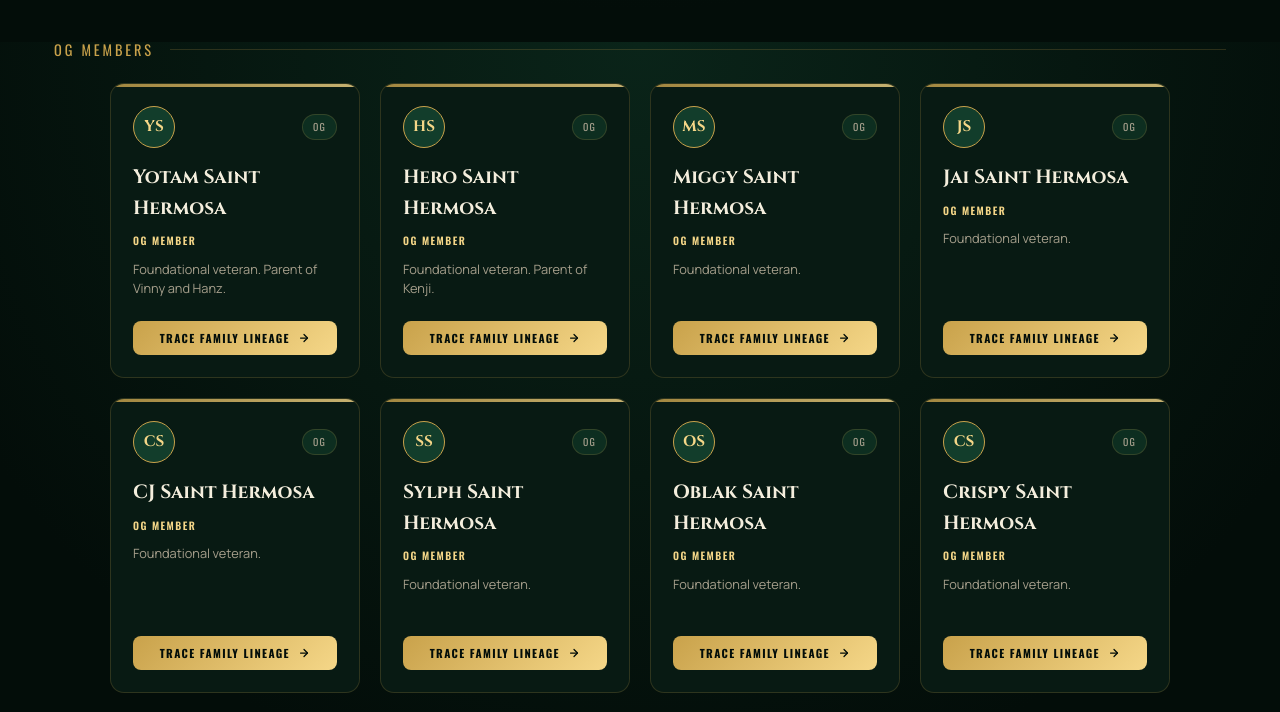
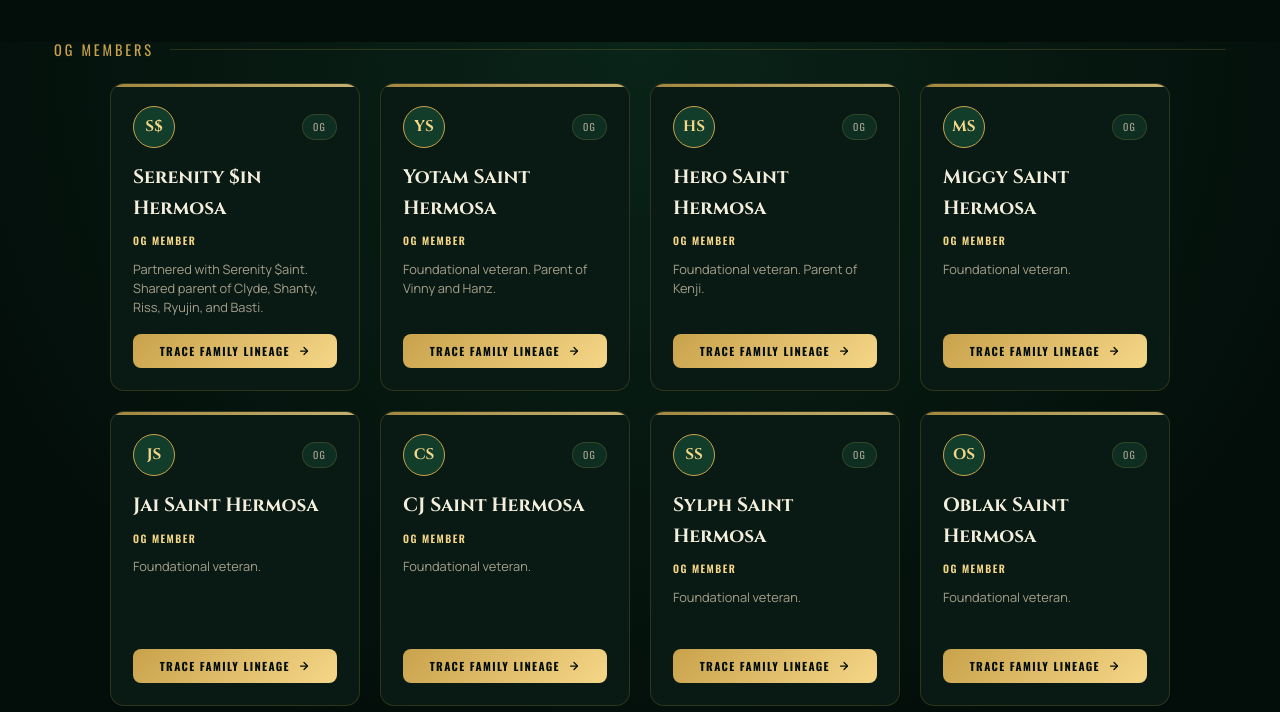
Before and after one commit to schzka/hermosa-family, a Vue app: page /hierarchy in a window 1280 px wide. Shown: the part 1558-2270 px from the top of the page. Built offline with nearby package versions, Linux system fonts and the light colour scheme.

Commit message:
Set Serenity \ as OG Member and render Partner/Couple card in lineage modal

```diff
--- a/src/data/members.js
+++ b/src/data/members.js
@@ -11,82 +11,82 @@ export const BRANCH_DESC = {
 
 export const MEMBERS = [
   // --- FOUNDERS ---
-  { id: 1, name: 'JD Hermosa', rank: 'Founder', branch: 'Founders', sponsor: null, bio: 'Original founding table.' },
-  { id: 2, name: 'Keny Hermosa', rank: 'Founder', branch: 'Founders', sponsor: null, bio: 'Original founding table.' },
-  { id: 3, name: 'Choco Hermosa', rank: 'Founder', branch: 'Founders', sponsor: null, bio: 'Parent of Pabs, Sycha, Chuya, Crispy, and Tetsuya.' },
-  { id: 4, name: 'Ralph Hermosa', rank: 'Founder', branch: 'Founders', sponsor: null, bio: 'Original founding table.' },
-  { id: 5, name: 'Ron Hermosa', rank: 'Founder', branch: 'Founders', sponsor: null, bio: 'Original founding table.' },
-  { id: 6, name: 'Lakan Hermosa', rank: 'Founder', branch: 'Founders', sponsor: null, bio: 'Parent of Papi and Rayuu (Kozie).' },
-  { id: 7, name: 'Cleoh Hermosa', rank: 'Founder', branch: 'Founders', sponsor: null, bio: 'Original founding table.' },
-  { id: 8, name: 'Serenity $aint Hermosa', rank: 'Founder', branch: 'Founders', sponsor: null, bio: 'Partnered with Serenity $in. Shared parent of Clyde, Shanty, Riss, Ryujin, and Basti.' },
-  { id: 9, name: 'Obet Hermosa', rank: 'Founder', branch: 'Founders', sponsor: null, bio: 'Parent of Andoy.' },
-  { id: 10, name: 'Kira Hermosa', rank: 'Founder', branch: 'Founders', sponsor: null, bio: 'Original founding table.' },
-  { id: 11, name: 'Natalie Hermosa', rank: 'Founder', branch: 'Founders', sponsor: null, bio: 'Original founding table.' },
+  { id: 1, name: 'JD Hermosa', rank: 'Founder', branch: 'Founders', sponsor: null, partnerId: null, bio: 'Original founding table.' },
+  { id: 2, name: 'Keny Hermosa', rank: 'Founder', branch: 'Founders', sponsor: null, partnerId: null, bio: 'Original founding table.' },
+  { id: 3, name: 'Choco Hermosa', rank: 'Founder', branch: 'Founders', sponsor: null, partnerId: null, bio: 'Parent of Pabs, Sycha, Chuya, Crispy, and Tetsuya.' },
+  { id: 4, name: 'Ralph Hermosa', rank: 'Founder', branch: 'Founders', sponsor: null, partnerId: null, bio: 'Original founding table.' },
+  { id: 5, name: 'Ron Hermosa', rank: 'Founder', branch: 'Founders', sponsor: null, partnerId: null, bio: 'Original founding table.' },
+  { id: 6, name: 'Lakan Hermosa', rank: 'Founder', branch: 'Founders', sponsor: null, partnerId: null, bio: 'Parent of Papi and Rayuu (Kozie).' },
+  { id: 7, name: 'Cleoh Hermosa', rank: 'Founder', branch: 'Founders', sponsor: null, partnerId: null, bio: 'Original founding table.' },
+  { id: 8, name: 'Serenity $aint Hermosa', rank: 'Founder', branch: 'Founders', sponsor: null, partnerId: 12, bio: 'Partnered with Serenity $in. Shared parent of Clyde, Shanty, Riss, Ryujin, and Basti.' },
+  { id: 9, name: 'Obet Hermosa', rank: 'Founder', branch: 'Founders', sponsor: null, partnerId: null, bio: 'Parent of Andoy.' },
+  { id: 10, name: 'Kira Hermosa', rank: 'Founder', branch: 'Founders', sponsor: null, partnerId: null, bio: 'Original founding table.' },
+  { id: 11, name: 'Natalie Hermosa', rank: 'Founder', branch: 'Founders', sponsor: null, partnerId: null, bio: 'Original founding table.' },
 
   // --- OG ---
-  { id: 31, name: 'Yotam Saint Hermosa', rank: 'OG Member', branch: 'OG', sponsor: null, bio: 'Foundational veteran. Parent of Vinny and Hanz.' },
-  { id: 32, name: 'Hero Saint Hermosa', rank: 'OG Member', branch: 'OG', sponsor: null, bio: 'Foundational veteran. Parent of Kenji.' },
-  { id: 33, name: 'Miggy Saint Hermosa', rank: 'OG Member', branch: 'OG', sponsor: null, bio: 'Foundational veteran.' },
-  { id: 34, name: 'Jai Saint Hermosa', rank: 'OG Member', branch: 'OG', sponsor: null, bio: 'Foundational veteran.' },
-  { id: 35, name: 'CJ Saint Hermosa', rank: 'OG Member', branch: 'OG', sponsor: null, bio: 'Foundational veteran.' },
-  { id: 36, name: 'Sylph Saint Hermosa', rank: 'OG Member', branch: 'OG', sponsor: null, bio: 'Foundational veteran.' },
-  { id: 37, name: 'Oblak Saint Hermosa', rank: 'OG Member', branch: 'OG', sponsor: null, bio: 'Foundational veteran.' },
-  { id: 38, name: 'Crispy Saint Hermosa', rank: 'OG Member', branch: 'OG', sponsor: null, bio: 'Foundational veteran.' },
-  { id: 39, name: 'Sushi Saint Hermosa', rank: 'OG Member', branch: 'OG', sponsor: null, bio: 'Foundational veteran.' },
-  { id: 40, name: 'Balweg Saint Hermosa', rank: 'OG Member', branch: 'OG', sponsor: null, bio: 'Foundational veteran.' },
-  { id: 41, name: 'Louise Saint Hermosa', rank: 'OG Member', branch: 'OG', sponsor: null, bio: 'Foundational veteran.' },
-  { id: 42, name: 'Berdugo Saint Hermosa', rank: 'OG Member', branch: 'OG', sponsor: null, bio: 'Foundational veteran.' },
-  { id: 43, name: 'Nickler Saint Hermosa', rank: 'OG Member', branch: 'OG', sponsor: null, bio: 'Foundational veteran.' },
-  { id: 44, name: 'Emas Saint Hermosa', rank: 'OG Member', branch: 'OG', sponsor: null, bio: 'Foundational veteran.' },
-  { id: 45, name: 'Andoy Saint Hermosa', rank: 'OG Member', branch: 'OG', sponsor: 9, bio: 'Lineage under Obet Hermosa.' },
-  { id: 46, name: 'Kenji Saint Hermosa', rank: 'OG Member', branch: 'OG', sponsor: 32, bio: 'Lineage under Hero.' },
-  { id: 47, name: 'Vinny Saint Hermosa', rank: 'OG Member', branch: 'OG', sponsor: 31, bio: 'Lineage under Yotam.' },
+  { id: 12, name: 'Serenity $in Hermosa', rank: 'OG Member', branch: 'OG', sponsor: null, partnerId: 8, bio: 'Partnered with Serenity $aint. Shared parent of Clyde, Shanty, Riss, Ryujin, and Basti.' },
+  { id: 31, name: 'Yotam Saint Hermosa', rank: 'OG Member', branch: 'OG', sponsor: null, partnerId: null, bio: 'Foundational veteran. Parent of Vinny and Hanz.' },
+  { id: 32, name: 'Hero Saint Hermosa', rank: 'OG Member', branch: 'OG', sponsor: null, partnerId: null, bio: 'Foundational veteran. Parent of Kenji.' },
+  { id: 33, name: 'Miggy Saint Hermosa', rank: 'OG Member', branch: 'OG', sponsor: null, partnerId: null, bio: 'Foundational veteran.' },
+  { id: 34, name: 'Jai Saint Hermosa', rank: 'OG Member', branch: 'OG', sponsor: null, partnerId: null, bio: 'Foundational veteran.' },
+  { id: 35, name: 'CJ Saint Hermosa', rank: 'OG Member', branch: 'OG', sponsor: null, partnerId: null, bio: 'Foundational veteran.' },
+  { id: 36, name: 'Sylph Saint Hermosa', rank: 'OG Member', branch: 'OG', sponsor: null, partnerId: null, bio: 'Foundational veteran.' },
+  { id: 37, name: 'Oblak Saint Hermosa', rank: 'OG Member', branch: 'OG', sponsor: null, partnerId: null, bio: 'Foundational veteran.' },
+  { id: 38, name: 'Crispy Saint Hermosa', rank: 'OG Member', branch: 'OG', sponsor: null, partnerId: null, bio: 'Foundational veteran.' },
+  { id: 39, name: 'Sushi Saint Hermosa', rank: 'OG Member', branch: 'OG', sponsor: null, partnerId: null, bio: 'Foundational veteran.' },
+  { id: 40, name: 'Balweg Saint Hermosa', rank: 'OG Member', branch: 'OG', sponsor: null, partnerId: null, bio: 'Foundational veteran.' },
+  { id: 41, name: 'Louise Saint Hermosa', rank: 'OG Member', branch: 'OG', sponsor: null, partnerId: null, bio: 'Foundational veteran.' },
+  { id: 42, name: 'Berdugo Saint Hermosa', rank: 'OG Member', branch: 'OG', sponsor: null, partnerId: null, bio: 'Foundational veteran.' },
+  { id: 43, name: 'Nickler Saint Hermosa', rank: 'OG Member', branch: 'OG', sponsor: null, partnerId: null, bio: 'Foundational veteran.' },
+  { id: 44, name: 'Emas Saint Hermosa', rank: 'OG Member', branch: 'OG', sponsor: null, partnerId: null, bio: 'Foundational veteran.' },
+  { id: 45, name: 'Andoy Saint Hermosa', rank: 'OG Member', branch: 'OG', sponsor: 9, partnerId: null, bio: 'Lineage under Obet Hermosa.' },
+  { id: 46, name: 'Kenji Saint Hermosa', rank: 'OG Member', branch: 'OG', sponsor: 32, partnerId: null, bio: 'Lineage under Hero.' },
+  { id: 47, name: 'Vinny Saint Hermosa', rank: 'OG Member', branch: 'OG', sponsor: 31, partnerId: null, bio: 'Lineage under Yotam.' },
 
   // --- MEMBERS ---
-  { id: 12, name: 'Serenity $in Hermosa', rank: 'Member', branch: 'Members', sponsor: null, bio: 'Partnered with Serenity $aint. Shared parent of Clyde, Shanty, Riss, Ryujin, and Basti.' },
-  { id: 13, name: 'Lucifer (Kulas) Hermosa', rank: 'Member', branch: 'Members', sponsor: null, bio: 'Active family line.' },
-  { id: 14, name: 'Yongz Hermosa', rank: 'Member', branch: 'Members', sponsor: null, bio: 'Active family line.' },
-  { id: 15, name: 'Sushi $in Hermosa', rank: 'Member', branch: 'Members', sponsor: 25, bio: 'Lineage under Sunday (Thomas).' },
-  { id: 16, name: 'Sycha Hermosa', rank: 'Member', branch: 'Members', sponsor: 3, bio: 'Lineage under Choco Hermosa.' },
-  { id: 17, name: 'Chuya Hermosa', rank: 'Member', branch: 'Members', sponsor: 3, bio: 'Lineage under Choco Hermosa.' },
-  { id: 18, name: 'Adore Hermosa', rank: 'Member', branch: 'Members', sponsor: null, bio: 'Active family line.' },
-  { id: 19, name: 'Papi Hermosa', rank: 'Member', branch: 'Members', sponsor: 6, bio: 'Lineage under Lakan Hermosa.' },
-  { id: 20, name: 'Rayuu (Kozie) Hermosa', rank: 'Member', branch: 'Members', sponsor: 6, bio: 'Lineage under Lakan Hermosa.' },
-  { id: 21, name: 'Dax Demonyo Hermosa', rank: 'Member', branch: 'Members', sponsor: null, bio: 'Demonyo bloodline.' },
-  { id: 22, name: 'Sydz Demonyo Hermosa', rank: 'Member', branch: 'Members', sponsor: null, bio: 'Demonyo bloodline.' },
-  { id: 23, name: 'Matteo Demonyo Hermosa', rank: 'Member', branch: 'Members', sponsor: null, bio: 'Demonyo bloodline.' },
-  { id: 24, name: 'Cali Hermosa', rank: 'Member', branch: 'Members', sponsor: null, bio: 'Active family line.' },
-  { id: 25, name: 'Sunday (Samoht) Hermosa', rank: 'Member', branch: 'Members', sponsor: null, bio: 'Parent of Rhy, Sushi, and Reinier.' },
-  { id: 26, name: 'Crispy Hermosa', rank: 'Member', branch: 'Members', sponsor: 3, bio: 'Lineage under Choco Hermosa.' },
-  { id: 27, name: 'Korbet Hermosa', rank: 'Member', branch: 'Members', sponsor: null, bio: 'Active family line.' },
-  { id: 28, name: 'Tg Hermosa', rank: 'Member', branch: 'Members', sponsor: null, bio: 'Active family line.' },
-  { id: 29, name: 'Tetsuya Hermosa', rank: 'Member', branch: 'Members', sponsor: 3, bio: 'Lineage under Choco Hermosa.' },
-  { id: 30, name: 'Reinier Hermosa', rank: 'Associate', branch: 'Members', sponsor: 25, bio: 'Lineage under Sunday (Thomas).' },
-  { id: 48, name: 'Clyde Saint Hermosa', rank: 'Associate', branch: 'Members', sponsor: 8, bio: 'Shared lineage under Serenity $aint & Serenity $in.' },
-  { id: 49, name: 'Shanty Sin Hermosa', rank: 'Associate', branch: 'Members', sponsor: 8, bio: 'Shared lineage under Serenity $aint & Serenity $in.' },
-  { id: 50, name: 'Riss Saint Hermosa', rank: 'Associate', branch: 'Members', sponsor: 8, bio: 'Shared lineage under Serenity $aint & Serenity $in.' },
-  { id: 51, name: 'Ryujin Saint Hermosa', rank: 'Associate', branch: 'Members', sponsor: 8, bio: 'Shared lineage under Serenity $aint & Serenity $in.' },
-  { id: 52, name: 'Basti Saint Hermosa', rank: 'Associate', branch: 'Members', sponsor: 8, bio: 'Shared lineage under Serenity $aint & Serenity $in.' },
-  { id: 53, name: 'Pabs Saint Hermosa', rank: 'Associate', branch: 'Members', sponsor: 3, bio: 'Lineage under Choco Hermosa.' },
-  { id: 54, name: 'Rhy Saint Hermosa', rank: 'Associate', branch: 'Members', sponsor: 25, bio: 'Lineage under Sunday (Thomas).' },
-  { id: 55, name: 'Zion Saint Hermosa', rank: 'Associate', branch: 'Members', sponsor: null, bio: 'Saint Hermosa line.' },
-  { id: 56, name: 'See Saint Hermosa', rank: 'Associate', branch: 'Members', sponsor: null, bio: 'Saint Hermosa line.' },
-  { id: 57, name: 'Lance Saint Hermosa', rank: 'Associate', branch: 'Members', sponsor: null, bio: 'Saint Hermosa line.' },
-  { id: 58, name: 'Santan Saint Hermosa', rank: 'Associate', branch: 'Members', sponsor: null, bio: 'Saint Hermosa line.' },
-  { id: 59, name: 'Killua Saint Hermosa', rank: 'Associate', branch: 'Members', sponsor: null, bio: 'Saint Hermosa line.' },
-  { id: 60, name: 'Sikret Saint Hermosa', rank: 'Associate', branch: 'Members', sponsor: null, bio: 'Saint Hermosa line.' },
-  { id: 61, name: 'Kon Saint Hermosa', rank: 'Associate', branch: 'Members', sponsor: null, bio: 'Saint Hermosa line.' },
-  { id: 62, name: 'Az Hermosa', rank: 'Associate', branch: 'Members', sponsor: null, bio: 'Saint Hermosa line.' },
+  { id: 13, name: 'Lucifer (Kulas) Hermosa', rank: 'Member', branch: 'Members', sponsor: null, partnerId: null, bio: 'Active family line.' },
+  { id: 14, name: 'Yongz Hermosa', rank: 'Member', branch: 'Members', sponsor: null, partnerId: null, bio: 'Active family line.' },
+  { id: 15, name: 'Sushi $in Hermosa', rank: 'Member', branch: 'Members', sponsor: 25, partnerId: null, bio: 'Lineage under Sunday (Thomas).' },
+  { id: 16, name: 'Sycha Hermosa', rank: 'Member', branch: 'Members', sponsor: 3, partnerId: null, bio: 'Lineage under Choco Hermosa.' },
+  { id: 17, name: 'Chuya Hermosa', rank: 'Member', branch: 'Members', sponsor: 3, partnerId: null, bio: 'Lineage under Choco Hermosa.' },
+  { id: 18, name: 'Adore Hermosa', rank: 'Member', branch: 'Members', sponsor: null, partnerId: null, bio: 'Active family line.' },
+  { id: 19, name: 'Papi Hermosa', rank: 'Member', branch: 'Members', sponsor: 6, partnerId: null, bio: 'Lineage under Lakan Hermosa.' },
+  { id: 20, name: 'Rayuu (Kozie) Hermosa', rank: 'Member', branch: 'Members', sponsor: 6, partnerId: null, bio: 'Lineage under Lakan Hermosa.' },
+  { id: 21, name: 'Dax Demonyo Hermosa', rank: 'Member', branch: 'Members', sponsor: null, partnerId: null, bio: 'Demonyo bloodline.' },
+  { id: 22, name: 'Sydz Demonyo Hermosa', rank: 'Member', branch: 'Members', sponsor: null, partnerId: null, bio: 'Demonyo bloodline.' },
+  { id: 23, name: 'Matteo Demonyo Hermosa', rank: 'Member', branch: 'Members', sponsor: null, partnerId: null, bio: 'Demonyo bloodline.' },
+  { id: 24, name: 'Cali Hermosa', rank: 'Member', branch: 'Members', sponsor: null, partnerId: null, bio: 'Active family line.' },
+  { id: 25, name: 'Sunday (Samoht) Hermosa', rank: 'Member', branch: 'Members', sponsor: null, partnerId: null, bio: 'Parent of Rhy, Sushi, and Reinier.' },
+  { id: 26, name: 'Crispy Hermosa', rank: 'Member', branch: 'Members', sponsor: 3, partnerId: null, bio: 'Lineage under Choco Hermosa.' },
+  { id: 27, name: 'Korbet Hermosa', rank: 'Member', branch: 'Members', sponsor: null, partnerId: null, bio: 'Active family line.' },
+  { id: 28, name: 'Tg Hermosa', rank: 'Member', branch: 'Members', sponsor: null, partnerId: null, bio: 'Active family line.' },
+  { id: 29, name: 'Tetsuya Hermosa', rank: 'Member', branch: 'Members', sponsor: 3, partnerId: null, bio: 'Lineage under Choco Hermosa.' },
+  { id: 30, name: 'Reinier Hermosa', rank: 'Associate', branch: 'Members', sponsor: 25, partnerId: null, bio: 'Lineage under Sunday (Thomas).' },
+  { id: 48, name: 'Clyde Saint Hermosa', rank: 'Associate', branch: 'Members', sponsor: 8, partnerId: null, bio: 'Shared lineage under Serenity $aint & Serenity $in.' },
+  { id: 49, name: 'Shanty Sin Hermosa', rank: 'Associate', branch: 'Members', sponsor: 8, partnerId: null, bio: 'Shared lineage under Serenity $aint & Serenity $in.' },
+  { id: 50, name: 'Riss Saint Hermosa', rank: 'Associate', branch: 'Members', sponsor: 8, partnerId: null, bio: 'Shared lineage under Serenity $aint & Serenity $in.' },
+  { id: 51, name: 'Ryujin Saint Hermosa', rank: 'Associate', branch: 'Members', sponsor: 8, partnerId: null, bio: 'Shared lineage under Serenity $aint & Serenity $in.' },
+  { id: 52, name: 'Basti Saint Hermosa', rank: 'Associate', branch: 'Members', sponsor: 8, partnerId: null, bio: 'Shared lineage under Serenity $aint & Serenity $in.' },
+  { id: 53, name: 'Pabs Saint Hermosa', rank: 'Associate', branch: 'Members', sponsor: 3, partnerId: null, bio: 'Lineage under Choco Hermosa.' },
+  { id: 54, name: 'Rhy Saint Hermosa', rank: 'Associate', branch: 'Members', sponsor: 25, partnerId: null, bio: 'Lineage under Sunday (Thomas).' },
+  { id: 55, name: 'Zion Saint Hermosa', rank: 'Associate', branch: 'Members', sponsor: null, partnerId: null, bio: 'Saint Hermosa line.' },
+  { id: 56, name: 'See Saint Hermosa', rank: 'Associate', branch: 'Members', sponsor: null, partnerId: null, bio: 'Saint Hermosa line.' },
+  { id: 57, name: 'Lance Saint Hermosa', rank: 'Associate', branch: 'Members', sponsor: null, partnerId: null, bio: 'Saint Hermosa line.' },
+  { id: 58, name: 'Santan Saint Hermosa', rank: 'Associate', branch: 'Members', sponsor: null, partnerId: null, bio: 'Saint Hermosa line.' },
+  { id: 59, name: 'Killua Saint Hermosa', rank: 'Associate', branch: 'Members', sponsor: null, partnerId: null, bio: 'Saint Hermosa line.' },
+  { id: 60, name: 'Sikret Saint Hermosa', rank: 'Associate', branch: 'Members', sponsor: null, partnerId: null, bio: 'Saint Hermosa line.' },
+  { id: 61, name: 'Kon Saint Hermosa', rank: 'Associate', branch: 'Members', sponsor: null, partnerId: null, bio: 'Saint Hermosa line.' },
+  { id: 62, name: 'Az Hermosa', rank: 'Associate', branch: 'Members', sponsor: null, partnerId: null, bio: 'Saint Hermosa line.' },
 
   // --- LAANG ---
-  { id: 63, name: 'Totoy Laang', rank: 'Member', branch: 'Laang', sponsor: null, bio: 'Laang family head. Parent of Samuel.' },
-  { id: 64, name: 'Jumbo Laang', rank: 'Member', branch: 'Laang', sponsor: null, bio: 'Distant relative in Laang branch.' },
-  { id: 65, name: 'Pludz Laang', rank: 'Member', branch: 'Laang', sponsor: null, bio: 'Distant relative in Laang branch.' },
-  { id: 66, name: 'Hanz Laang', rank: 'Member', branch: 'Laang', sponsor: 31, bio: 'Laang relative under Yotam.' },
-  { id: 67, name: 'Jopok Laang', rank: 'Member', branch: 'Laang', sponsor: null, bio: 'Distant relative in Laang branch.' },
-  { id: 68, name: 'Ruzty Laang', rank: 'Member', branch: 'Laang', sponsor: null, bio: 'Distant relative in Laang branch.' },
-  { id: 69, name: 'Max Saint Laang', rank: 'Associate', branch: 'Laang', sponsor: null, bio: 'Saint Laang relative.' },
-  { id: 70, name: 'Samuel Saint Laang', rank: 'Associate', branch: 'Laang', sponsor: 63, bio: 'Saint Laang relative under Totoy & Hime.' }
+  { id: 63, name: 'Totoy Laang', rank: 'Member', branch: 'Laang', sponsor: null, partnerId: null, bio: 'Laang family head. Parent of Samuel.' },
+  { id: 64, name: 'Jumbo Laang', rank: 'Member', branch: 'Laang', sponsor: null, partnerId: null, bio: 'Distant relative in Laang branch.' },
+  { id: 65, name: 'Pludz Laang', rank: 'Member', branch: 'Laang', sponsor: null, partnerId: null, bio: 'Distant relative in Laang branch.' },
+  { id: 66, name: 'Hanz Laang', rank: 'Member', branch: 'Laang', sponsor: 31, partnerId: null, bio: 'Laang relative under Yotam.' },
+  { id: 67, name: 'Jopok Laang', rank: 'Member', branch: 'Laang', sponsor: null, partnerId: null, bio: 'Distant relative in Laang branch.' },
+  { id: 68, name: 'Ruzty Laang', rank: 'Member', branch: 'Laang', sponsor: null, partnerId: null, bio: 'Distant relative in Laang branch.' },
+  { id: 69, name: 'Max Saint Laang', rank: 'Associate', branch: 'Laang', sponsor: null, partnerId: null, bio: 'Saint Laang relative.' },
+  { id: 70, name: 'Samuel Saint Laang', rank: 'Associate', branch: 'Laang', sponsor: 63, partnerId: null, bio: 'Saint Laang relative under Totoy & Hime.' }
 ]
 
 export const byId = (id) => MEMBERS.find(m => m.id === Number(id))
```
Also changed, not shown: src/assets/styles.css (+10 -0 lines), src/views/HierarchyView.vue (+12 -2 lines).
